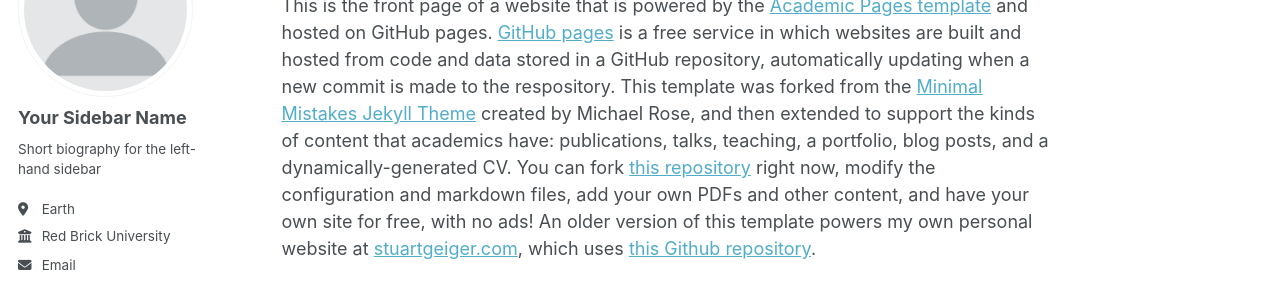
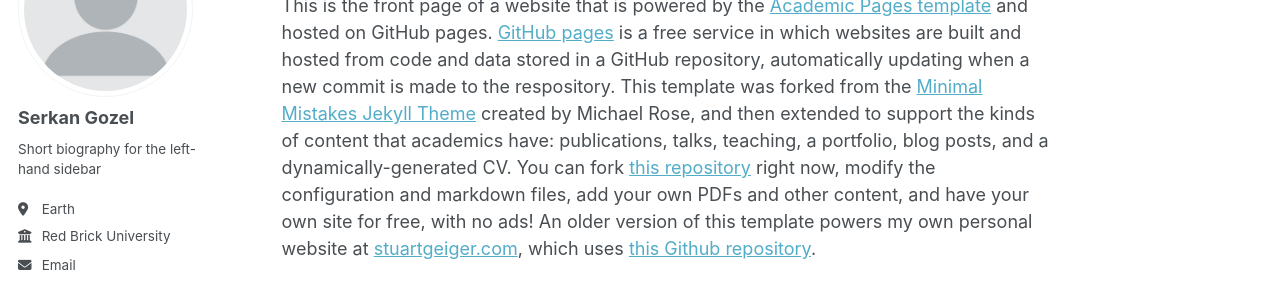
Before and after one commit to cerkong/Gozel-Serkan, a Jekyll site: the page built from _pages/about.md, in a window 1280 px wide. Shown: the part 184-471 px from the top of the page. Built offline with Jekyll 4.4.1, drawn with Linux system fonts in a browser that asks for light colours; some web fonts are replaced.

Commit message:
Update _config.yml

```diff
--- a/_config.yml
+++ b/_config.yml
@@ -22,7 +22,7 @@ repository               : "cerkong/Gozel-Serkan.github.io"
 author:
   # Biographic information
   avatar           : "profile.png"
-  name             : "Your Sidebar Name"
+  name             : "Serkan Gozel"
   pronouns         : # example: "she/her"
   bio              : "Short biography for the left-hand sidebar"
   location         : "Earth"
```
